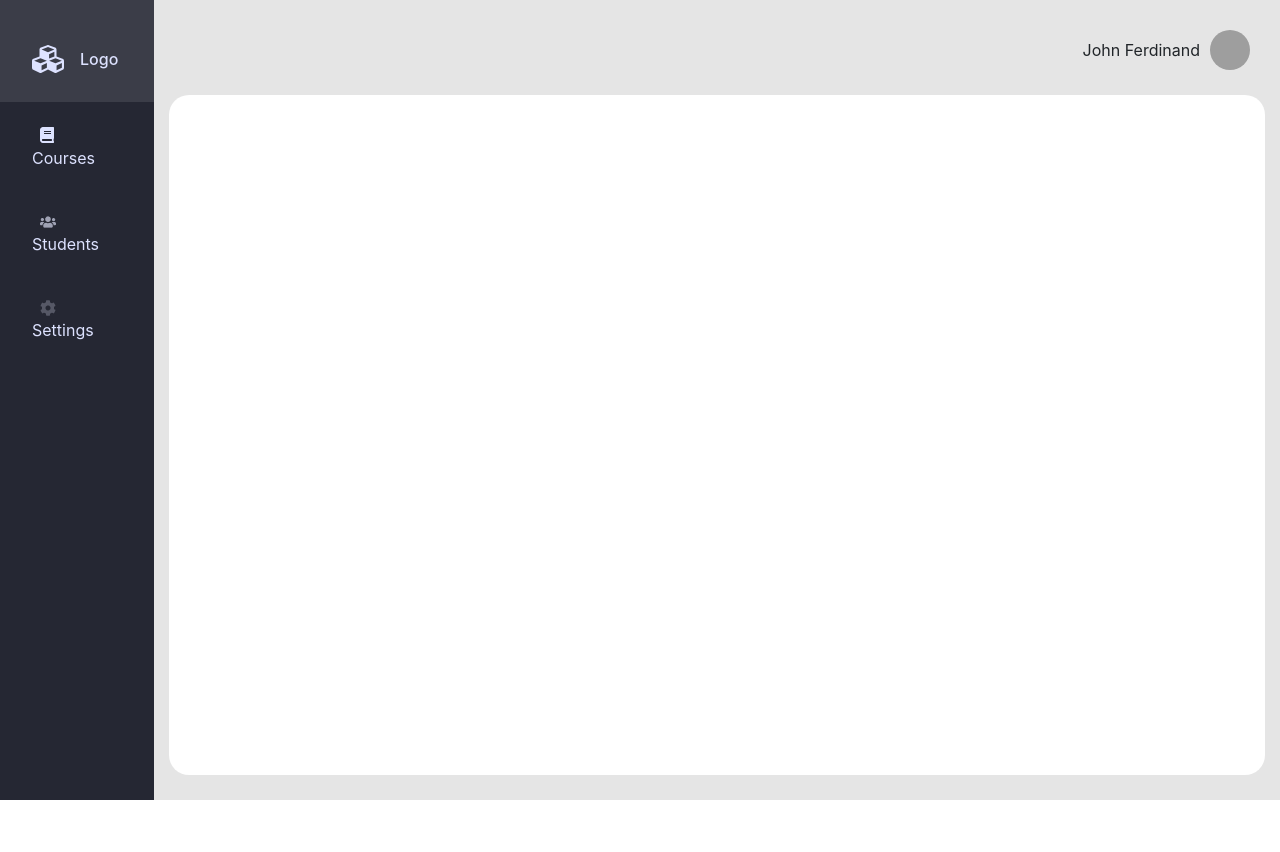
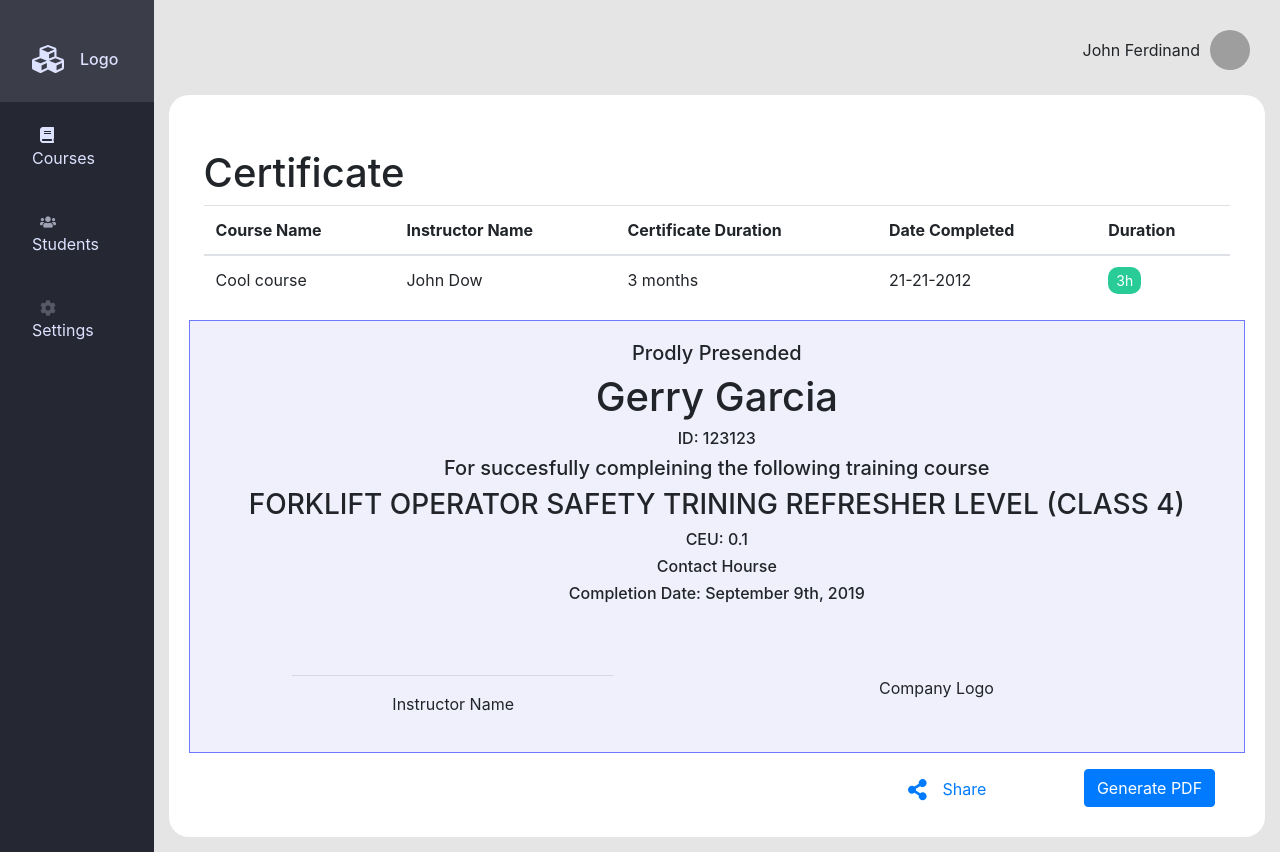
Before and after one commit to indie-rok/q-saf, a React (Create React App) app: page /certificate/32 in a window 1280 px wide. Before the commit the page ends 800 px from the top, so only its background shows below. Built offline with nearby package versions, Linux system fonts and the light colour scheme; grey boxes are pictures that could not be loaded.

Commit message:
added certificate

```diff
--- a/src/App.js
+++ b/src/App.js
@@ -7,7 +7,7 @@ import Courses from "./screens/Courses";
 import CourseDetail from "./screens/CourseDetail";
 import Settings from "./screens/Settings";
 import Students from "./screens/Students";
-// import ViewCertificate from "./screens/ViewCertificate";
+import ViewCertificate from "./screens/ViewCertificate";
 import NewCourse from "./screens/NewCourse";
 import TopSubMenu from "./components/TopSubMenu";
 
@@ -44,7 +44,7 @@ const LoggedInContainer = () => (
         <Route path="/settings" component={Settings} />
         <Route path="/newCourse" component={NewCourse} />
         <Route path="/coursesDetail/:courseId" component={CourseDetail} />
-        {/* <Route path="/certificate/:certificateId" component={ViewCertificate} /> */}
+        <Route path="/certificate/:certificateId" component={ViewCertificate} />
       </div>
     </div>
   </>
--- /dev/null
+++ b/src/components/TimeColor/TimeColor.css
@@ -0,0 +1,7 @@
+.time-color__danger {
+  background: #f12b2c;
+}
+
+.time-color__success {
+  background: #29cc97;
+}
--- /dev/null
+++ b/src/components/TimeColor/index.js
@@ -0,0 +1,15 @@
+import React from "react";
+
+import "./TimeColor.css";
+
+export default function TimeColor({ duration }) {
+  return (
+    <span
+      className={`course-duration ${
+        parseInt(duration) > 3 ? "time-color__danger " : "time-color__success"
+      }`}
+    >
+      {duration}h
+    </span>
+  );
+}
--- /dev/null
+++ b/src/screens/ViewCertificate/ViewCertificate.css
@@ -0,0 +1,5 @@
+.certificate {
+  background: #eff0fb;
+  border: 1px solid #6e7afd;
+  padding: 20px 40px;
+}
--- /dev/null
+++ b/src/screens/ViewCertificate/index.js
@@ -0,0 +1,94 @@
+import React, { Component } from "react";
+import { Container, Row, Col, Table, Button } from "react-bootstrap";
+import { FontAwesomeIcon } from "@fortawesome/react-fontawesome";
+import { faShareAlt } from "@fortawesome/free-solid-svg-icons";
+import { Link } from "react-router-dom";
+
+import TimeColor from "../../components/TimeColor";
+import "./ViewCertificate.css";
+
+export default class ViewCertificate extends Component {
+  render() {
+    return (
+      <Container className="mt-4">
+        <Row>
+          <Col>
+            <h1>Certificate</h1>
+          </Col>
+        </Row>
+
+        <Row>
+          <Col>
+            <Table>
+              <thead>
+                <tr>
+                  <th>Course Name</th>
+                  <th>Instructor Name</th>
+                  <th>Certificate Duration</th>
+                  <th>Date Completed</th>
+                  <th>Duration</th>
+                </tr>
+              </thead>
+              <tbody>
+                <tr>
+                  <td>Cool course</td>
+                  <td>John Dow</td>
+                  <td>3 months</td>
+                  <td>21-21-2012</td>
+                  <td>
+                    <TimeColor duration="3" />
+                  </td>
+                </tr>
+              </tbody>
+            </Table>
+          </Col>
+        </Row>
+
+        <Row className="mb-2">
+          <Container className="certificate">
+            <Row className="mb-5">
+              <Col className="text-center">
+                <h5>Prodly Presended</h5>
+                <h1>Gerry Garcia</h1>
+                <h6 className="">ID: 123123</h6>
+                <h5>
+                  For succesfully compleining the following training course
+                </h5>
+                <h3>
+                  FORKLIFT OPERATOR SAFETY TRINING REFRESHER LEVEL (CLASS 4)
+                </h3>
+                <h6>CEU: 0.1</h6>
+                <h6>Contact Hourse</h6>
+                <h6>Completion Date: September 9th, 2019</h6>
+              </Col>
+            </Row>
+
+            <Row className="mt-5">
+              <Col md={{ span: 4, offset: 1 }}>
+                <hr />
+                <p className="text-center">Instructor Name</p>
+              </Col>
+              <Col className="d-flex justify-content-center align-items-center">
+                <p>Company Logo</p>
+              </Col>
+            </Row>
+          </Container>
+        </Row>
+
+        <Row className="mt-3">
+          <Col md={{ span: 2, offset: 8 }} className="mt-2">
+            <Link to="/shareCert">
+              <FontAwesomeIcon size={"lg"} className="mr-3" icon={faShareAlt} />
+              <span>Share</span>
+            </Link>
+          </Col>
+          <Col>
+            <Link to="/generatePdf">
+              <Button>Generate PDF</Button>
+            </Link>
+          </Col>
+        </Row>
+      </Container>
+    );
+  }
+}
```
